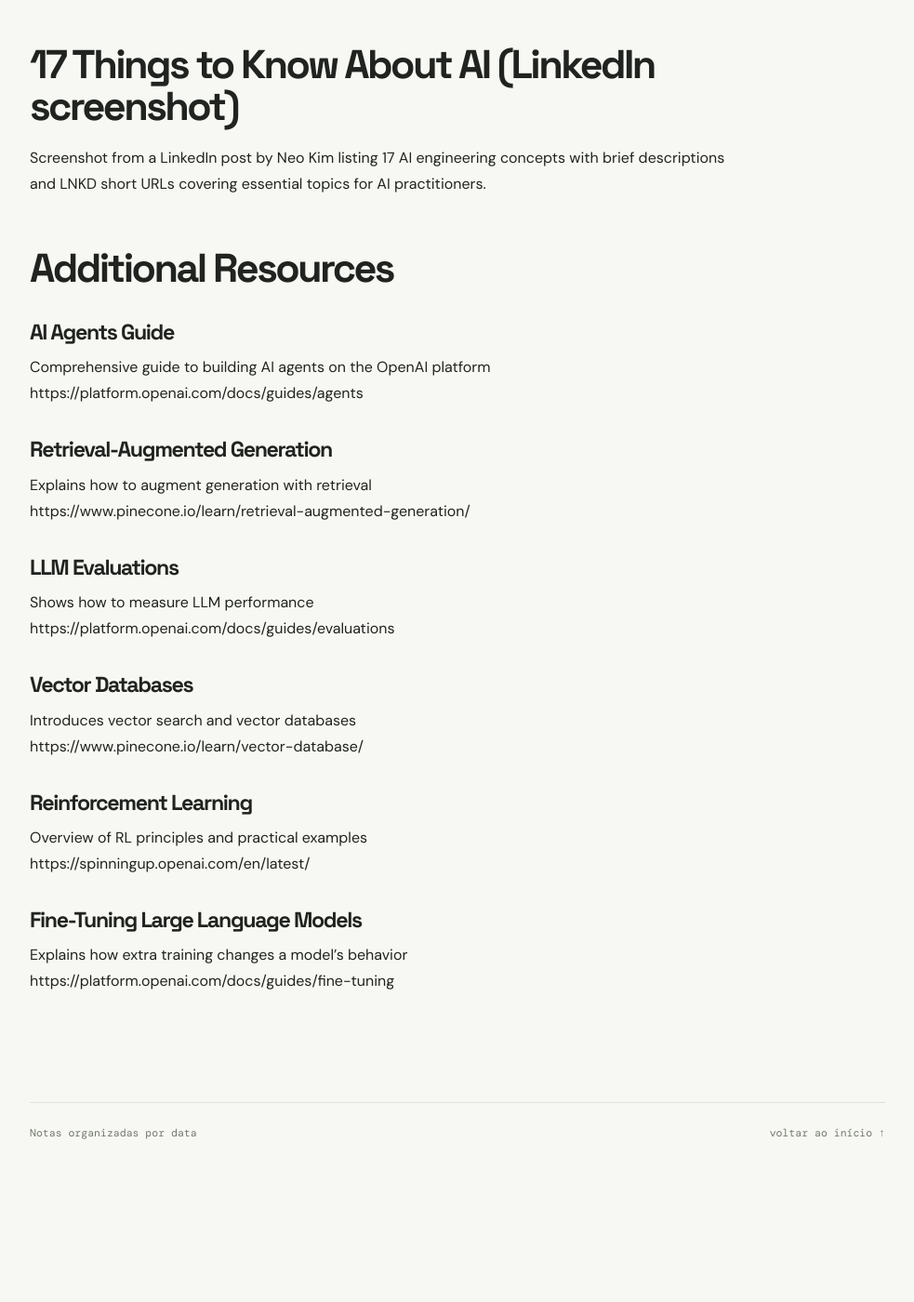
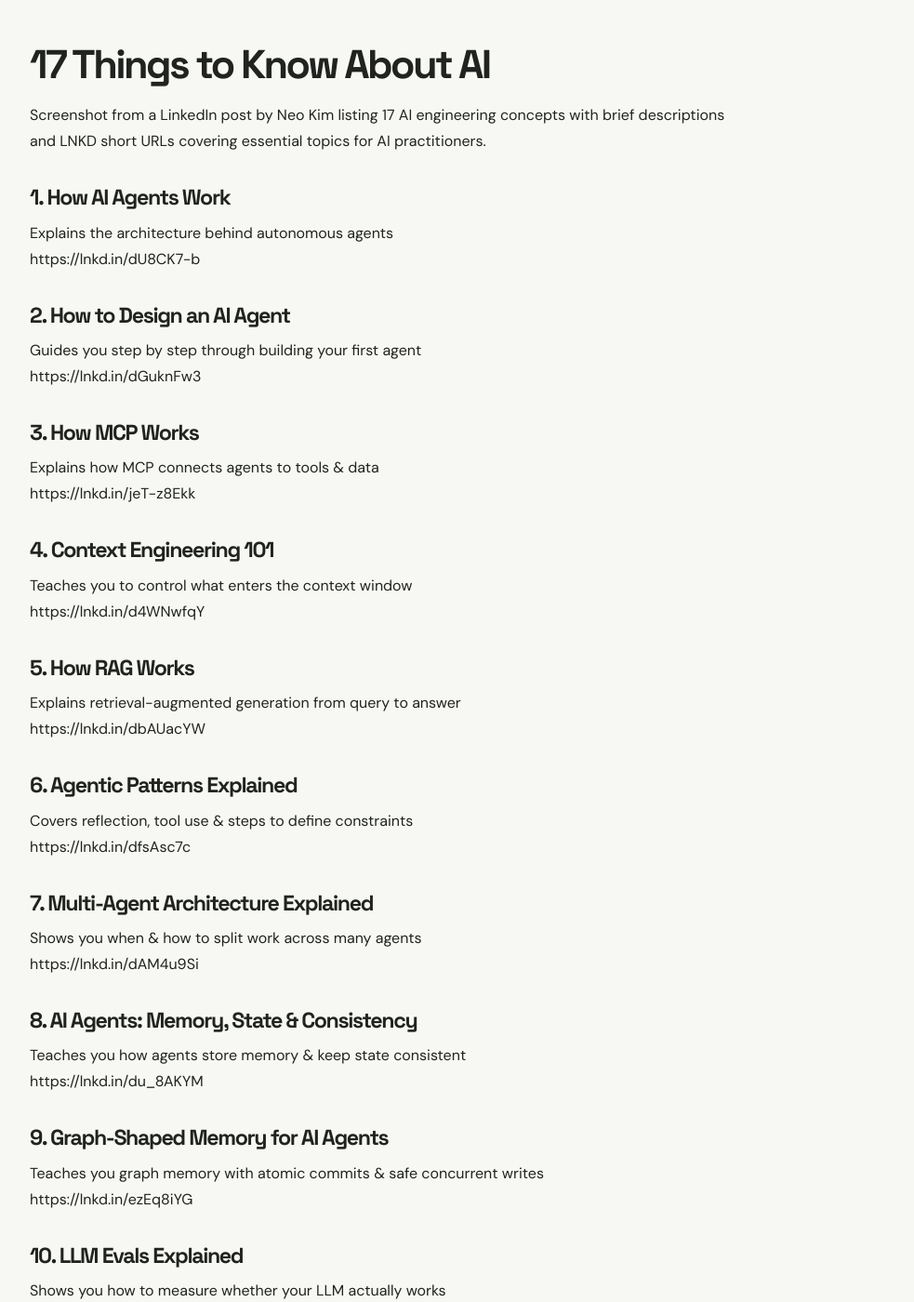
Before and after one commit to ronanrodrigo/notes, a Jekyll site: the page built from _posts/2026-08-01-17-things-to-know-about-ai.md, in a window 1280 px wide and 1400 px high, scrolled down 265 px. Shown: the whole window at 93% size, without its empty margins (148-1131 px from the left). Built offline with Jekyll 4.4.1, drawn with Linux system fonts in a browser that asks for light colours; before the commit the page ends 1526 px from its top, so only the background shows below that; some of the changed text lies outside the part shown.

Commit message:
Update: Add all 17 AI engineering concepts with descriptions and links"

```diff
--- a/_posts/2026-08-01-17-things-to-know-about-ai.md
+++ b/_posts/2026-08-01-17-things-to-know-about-ai.md
@@ -11,32 +11,91 @@
   - reinforcement-learning
 ---
 
-## 17 Things to Know About AI (LinkedIn screenshot)
+## 17 Things to Know About AI
 
 Screenshot from a LinkedIn post by Neo Kim listing 17 AI engineering concepts with brief descriptions and LNKD short URLs covering essential topics for AI practitioners.
 
-## Additional Resources
+### 1. How AI Agents Work
 
-### AI Agents Guide
-Comprehensive guide to building AI agents on the OpenAI platform
-https://platform.openai.com/docs/guides/agents
+Explains the architecture behind autonomous agents
+https://lnkd.in/dU8CK7-b
 
-### Retrieval-Augmented Generation
-Explains how to augment generation with retrieval
-https://www.pinecone.io/learn/retrieval-augmented-generation/
+### 2. How to Design an AI Agent
 
-### LLM Evaluations
-Shows how to measure LLM performance
-https://platform.openai.com/docs/guides/evaluations
+Guides you step by step through building your first agent
+https://lnkd.in/dGuknFw3
 
-### Vector Databases
-Introduces vector search and vector databases
-https://www.pinecone.io/learn/vector-database/
+### 3. How MCP Works
 
-### Reinforcement Learning
-Overview of RL principles and practical examples
-https://spinningup.openai.com/en/latest/
+Explains how MCP connects agents to tools & data
+https://lnkd.in/jeT-z8Ekk
 
-### Fine-Tuning Large Language Models
+### 4. Context Engineering 101
+
+Teaches you to control what enters the context window
+https://lnkd.in/d4WNwfqY
+
+### 5. How RAG Works
+
+Explains retrieval-augmented generation from query to answer
+https://lnkd.in/dbAUacYW
+
+### 6. Agentic Patterns Explained
+
+Covers reflection, tool use & steps to define constraints
+https://lnkd.in/dfsAsc7c
+
+### 7. Multi-Agent Architecture Explained
+
+Shows you when & how to split work across many agents
+https://lnkd.in/dAM4u9Si
+
+### 8. AI Agents: Memory, State & Consistency
+
+Teaches you how agents store memory & keep state consistent
+https://lnkd.in/du_8AKYM
+
+### 9. Graph-Shaped Memory for AI Agents
+
+Teaches you graph memory with atomic commits & safe concurrent writes
+https://lnkd.in/ezEq8iYG
+
+### 10. LLM Evals Explained
+
+Shows you how to measure whether your LLM actually works
+https://lnkd.in/diU4hic8
+
+### 11. AI Coding Workflow 101
+
+Gives you a practical workflow for coding with AI
+https://lnkd.in/ds5r8TxT
+
+### 12. Machine Learning System Design 101
+
+Preps you for ML system design interviews step by step
+https://lnkd.in/dFGuMknJ
+
+### 13. LLM Concepts: A Deep Dive
+
+Breaks down the core LLM concepts
+https://lnkd.in/eSd6fS7n
+
+### 14. How Vector Databases Work
+
+Shows you how vector search finds meaning
+https://lnkd.in/dbeBn5Un
+
+### 15. Design a Personal AI Chat Assistant
+
+Walks you through architecting your own AI chat assistant
+https://lnkd.in/d9KG99zV
+
+### 16. How Fine-Tuning Works
+
 Explains how extra training changes a model's behavior
-https://platform.openai.com/docs/guides/fine-tuning
+https://lnkd.in/dhZT53sT
+
+### 17. What is Reinforcement Learning
+
+Explains how models learn by trial, reward & repeat
+https://lnkd.in/dzSXrgNW
```
